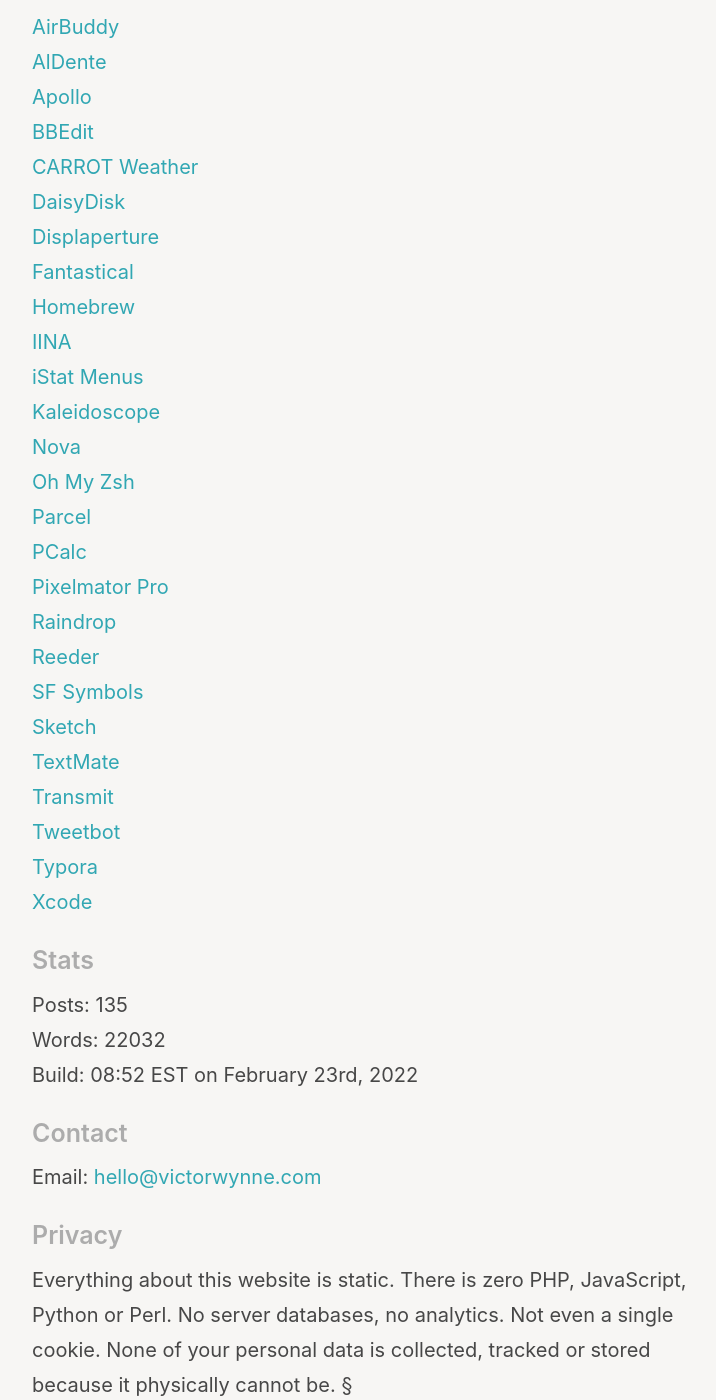
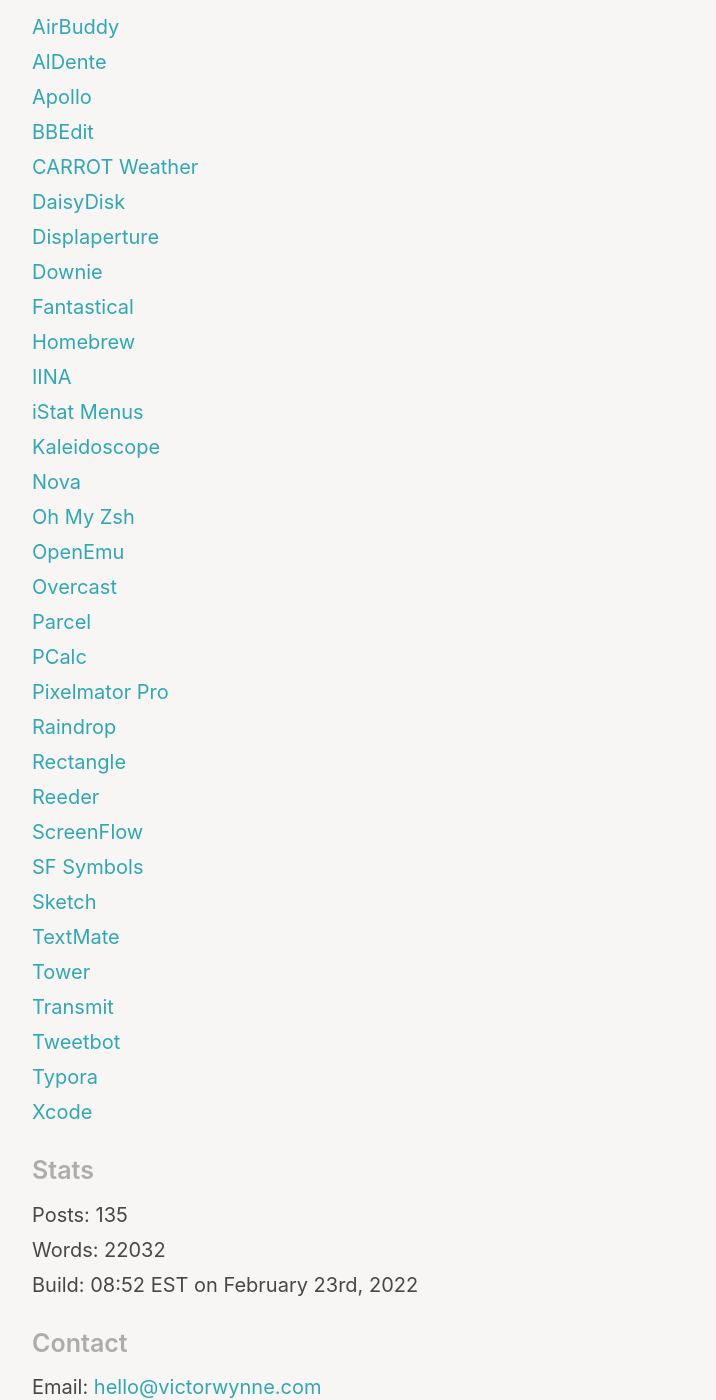
Before and after one commit to wertercatt/tooters, a Jekyll site: the page built from colophon.md, in a window 1280 px wide and 1400 px high, scrolled down 810 px. Shown: the whole window, without its empty margins (258-974 px from the left). Built offline with Jekyll 4.4.1, drawn with Linux system fonts in a browser that asks for light colours.

Commit message:
Update colophon.md

```diff
--- a/colophon.md
+++ b/colophon.md
@@ -36,29 +36,35 @@
 [AirBuddy](https://v2.airbuddy.app)<br>
 [AlDente](https://apphousekitchen.com)<br>
 [Apollo](https://apolloapp.io)<br>
-[BBEdit](https://www.barebones.com/products/bbedit/)<br>
-[CARROT Weather](https://www.meetcarrot.com/weather/)<br>
+[BBEdit](https://www.barebones.com/products/bbedit)<br>
+[CARROT Weather](https://www.meetcarrot.com/weather)<br>
 [DaisyDisk](https://daisydiskapp.com)<br>
-[Displaperture](https://manytricks.com/displaperture/)<br>
+[Displaperture](https://manytricks.com/displaperture)<br>
+[Downie](https://software.charliemonroe.net/downie)<br>
 [Fantastical](https://flexibits.com/fantastical)<br>
 [Homebrew](https://brew.sh)<br>
 [IINA](https://iina.io)<br>
-[iStat Menus](https://bjango.com/mac/istatmenus/)<br>
+[iStat Menus](https://bjango.com/mac/istatmenus)<br>
 [Kaleidoscope](https://kaleidoscope.app)<br>
 [Nova](https://nova.app)<br>
 [Oh My Zsh](https://ohmyz.sh)<br>
+[OpenEmu](https://openemu.org)<br>
+[Overcast](https://overcast.fm)<br>
 [Parcel](https://parcelapp.net)<br>
-[PCalc](https://www.pcalc.com/mac/)<br>
-[Pixelmator Pro](https://www.pixelmator.com/pro/)<br>
+[PCalc](https://www.pcalc.com/mac)<br>
+[Pixelmator Pro](https://www.pixelmator.com/pro)<br>
 [Raindrop](https://raindrop.io)<br>
+[Rectangle](https://rectangleapp.com)<br>
 [Reeder](https://reederapp.com)<br>
-[SF Symbols](https://developer.apple.com/sf-symbols/)<br>
+[ScreenFlow](https://www.telestream.net/screenflow/overview.htm)<br>
+[SF Symbols](https://developer.apple.com/sf-symbols)<br>
 [Sketch](https://www.sketch.com)<br>
 [TextMate](https://macromates.com)<br>
-[Transmit](https://panic.com/transmit/)<br>
-[Tweetbot](https://tapbots.com/tweetbot/mac/)<br>
+[Tower](https://www.git-tower.com/mac)<br>
+[Transmit](https://panic.com/transmit)<br>
+[Tweetbot](https://tapbots.com/tweetbot/mac)<br>
 [Typora](https://typora.io)<br>
-[Xcode](https://developer.apple.com/xcode/)
+[Xcode](https://developer.apple.com/xcode)
 
 ## <small>Stats</small>
 
@@ -73,5 +79,4 @@
 ## <small>Privacy</small>
 
 Everything about this website is static. There is zero PHP, JavaScript, Python or Perl. No server databases, no analytics. Not even a single cookie. None of your personal data is collected, tracked or stored because it physically cannot be. §
-
 <br>
```
